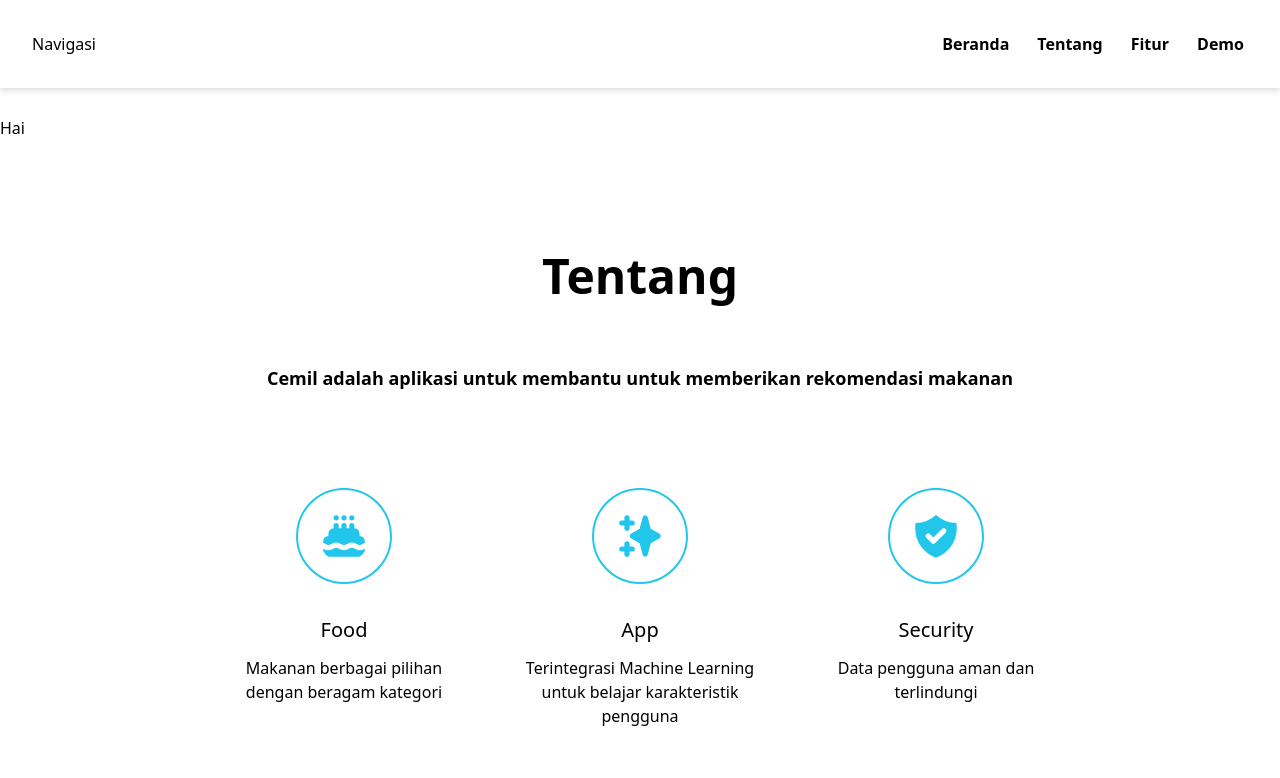
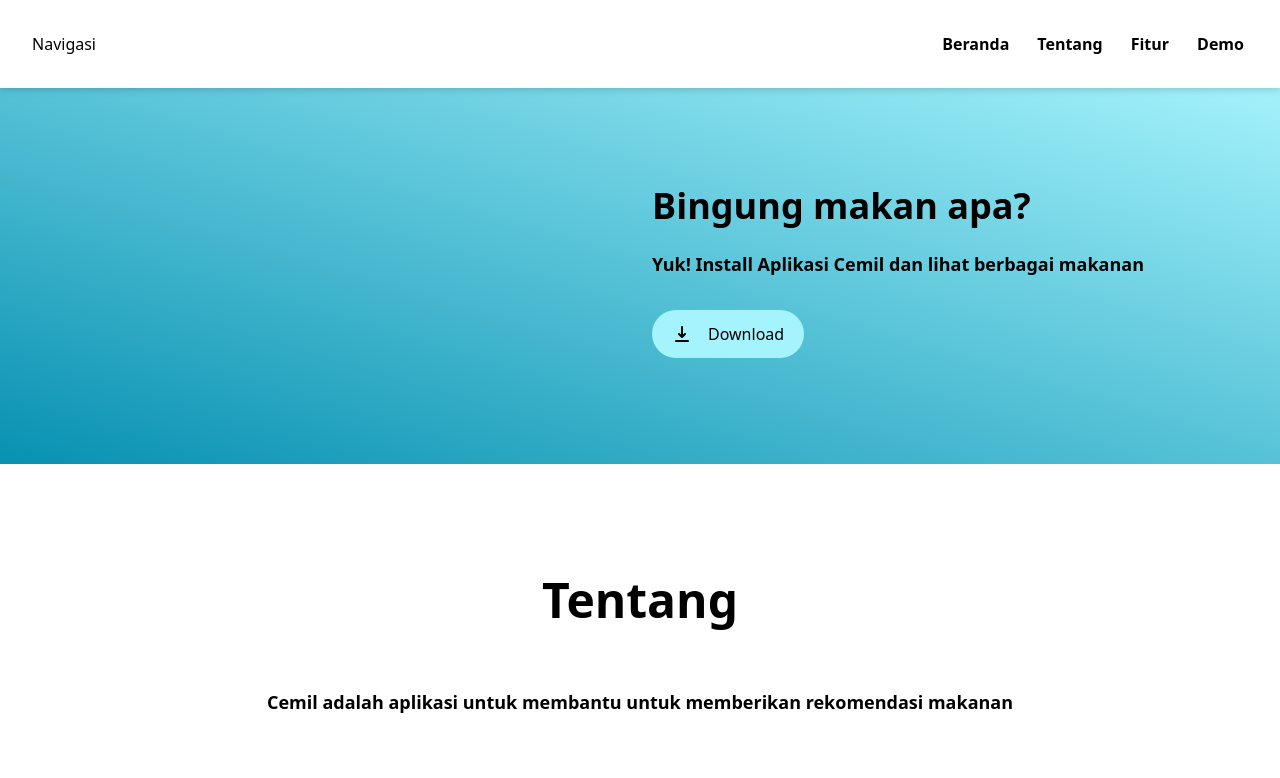
Before and after one commit to C22-PS181-Product-Capstone-Bangkit/Cloud-Computing, a React (Create React App) app: page / in a window 1280 px wide. Shown: the top 778 px of the page. Built offline with nearby package versions, Linux system fonts and the light colour scheme.

Commit message:
container banner

```diff
--- a/src/components/Navbar.jsx
+++ b/src/components/Navbar.jsx
@@ -20,9 +20,7 @@
                 type="button"
                 className="hover:text-cyan-410"
                 onClick={() =>
-                  document
-                    .getElementById("home")
-                    .scrollIntoView({ behavior: "smooth" })
+                  window.scrollTo({ top: 0, behavior: "smooth" })
                 }
               >
                 <p className="md:p-3 md:mx-1 md:ml-0 md:mb-0 font-semibold py-2 pl-2 ml-5 mb-4">
--- a/src/containers/About.jsx
+++ b/src/containers/About.jsx
@@ -26,7 +26,7 @@
 
 function About() {
   return (
-    <div id="about" className="lg:mx-16 md:mx-12">
+    <div id="about" className="lg:mx-16 md:mx-12 mx-4">
       <article>
         <h1 className="text-center font-bold text-5xl pt-28 mb-16">Tentang</h1>
         <p className="text-center font-semibold text-lg">
@@ -35,7 +35,7 @@
         </p>
       </article>
       <div className="max-w-4xl mx-auto">
-        <section className="flex flex-wrap justify-center my-16">
+        <section className="flex flex-wrap justify-center my-8">
           {value.map((arr, index) => (
             <>
               <article className="flex w-64 mx-5 my-8 flex-col text-center">
--- a/src/containers/Banner.jsx
+++ b/src/containers/Banner.jsx
@@ -1,8 +1,25 @@
+import { DownloadIcon } from "@heroicons/react/solid";
+
 function Banner() {
   return (
-    <div className="md:flex pt-5">
-      <div className="md:w-1/2">Hai</div>
-      <div className="md:w-1/2"></div>
+    <div
+      id="home"
+      className="md:flex bg-gradient-to-tr from-cyan-600 to-cyan-200 h-96 -mt-4"
+    >
+      <div className="md:w-1/2 h-1/3"></div>
+      <div className="md:w-1/2 my-auto ml-6">
+        <h1 className="text-4xl font-semibold">Bingung makan apa?</h1>
+        <p className="text-lg mt-6 font-semibold">
+          Yuk! Install Aplikasi Cemil dan lihat berbagai makanan
+        </p>
+        <section className="mt-8">
+          <button type="button">
+            <span className="flex justify-center items-center gap-4 bg-cyan-200 px-5 py-3 rounded-3xl hover:bg-cyan-300 active:opacity-75">
+              <DownloadIcon className="w-5 h-5" /> Download
+            </span>
+          </button>
+        </section>
+      </div>
     </div>
   );
 }
--- a/src/containers/Demo.jsx
+++ b/src/containers/Demo.jsx
@@ -2,9 +2,9 @@
 
 function Demo() {
   return (
-    <div id="demo" className="lg:mx-16 md:mx-12">
+    <div id="demo" className="lg:mx-16 md:mx-12 mx-4">
       <h1 className="text-center font-bold text-5xl pt-28 mb-16">Demo</h1>
-      <section className="w-full h-96 bg-gradient-to-br from-gray-300 to-gray-200 text-gray-600 flex flex-col items-center justify-center">
+      <section className="w-full h-96 bg-gradient-to-br from-gray-300 to-gray-200 text-gray-600 flex flex-col items-center justify-center rounded-md">
         <VideoCameraIcon className="h-24 w-24" />
         <h1 className="text-center font-semibold text-2xl mb-8">Video masih dalam pembuatan</h1>
       </section>
--- a/src/containers/Features.jsx
+++ b/src/containers/Features.jsx
@@ -22,7 +22,7 @@
   const [swiper, setSwiper] = useState({ snapIndex: 1 });
   const [count, setCount] = useState(1);
   return (
-    <div id="feature" className="lg:mx-16 md:mx-12">
+    <div id="feature" className="lg:mx-16 md:mx-12 mx-4">
       <h1 className="text-center font-bold text-5xl pt-28 mb-16">Fitur</h1>
       <div className="grid lg:grid-cols-3 md:grid-cols-2 lg:grid-rows-2 grid-cols-1 gap-4">
         <section
```
